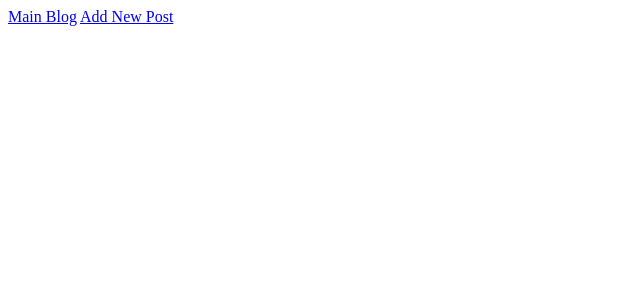
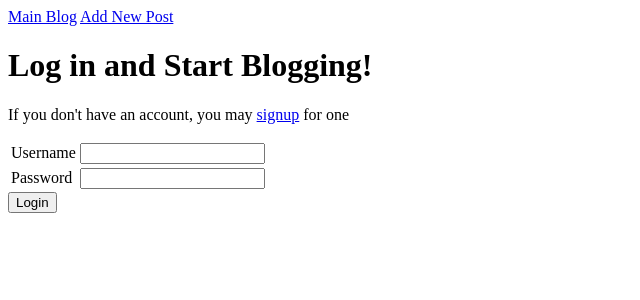
Before and after one commit to BobbyTheUnspeakable/blogz, a Flask app: template templates/login.html in a window 1280 px wide. Shown: the top 300 px of the page, without its empty margins (0-640 px from the left). Run offline with Flask 2, Linux system fonts and the light colour scheme; the template is opened without the code that fills it, so the values that code supplies are empty.

Commit message:
C:/Program Files/Git/login route built, validation works too

```diff
--- a/main.py
+++ b/main.py
@@ -113,7 +113,25 @@ def signup():
             return render_template("signup.html", user_error=user_error)
 
     return render_template('signup.html')
-#@app.route('/login')
+
+@app.route('/login', methods=['POST','GET'])
+def login():
+    if request.method == 'POST':
+        username = request.form['username']
+        password = request.form['password']
+        username_error = "Invalid username"
+        password_error = "Invalid password"
+        user = User.query.filter_by(username=username).first()
+        if user and user.password == password:
+            session['username'] = username
+            return redirect('/newpost')
+        if not user:
+            return render_template("login.html", username_error=username_error)
+        if user.password != password:
+            return render_template("login.html",password_error=password_error)
+
+    return render_template('login.html')
+
 #@app.route('/index')
 #@app.route('/logout')
 
--- a/templates/login.html
+++ b/templates/login.html
@@ -1,5 +1,25 @@
 {% extends "base.html" %}
 
 {% block content %}
-
+<h1>Log in and Start Blogging!</h1>
+<p>If you don't have an account, you may <a href="/signup">signup</a> for one</p>
+<form action="/login" method="post">
+    <table>
+        <tr>
+            <td><label for="username">Username</label></td>
+            <td>
+                <input name="username" type="text" value="{{ username }}">
+                <span class="error">{{username_error}}</span>
+            </td>
+        </tr>
+        <tr>
+            <td><label for="password">Password</label></td>
+            <td>
+                <input name="password" type="password">
+                <span class="error">{{password_error}}</span>
+            </td>
+        </tr>
+    </table>
+    <input type="submit" value="Login">
+</form>
 {% endblock %}
```
